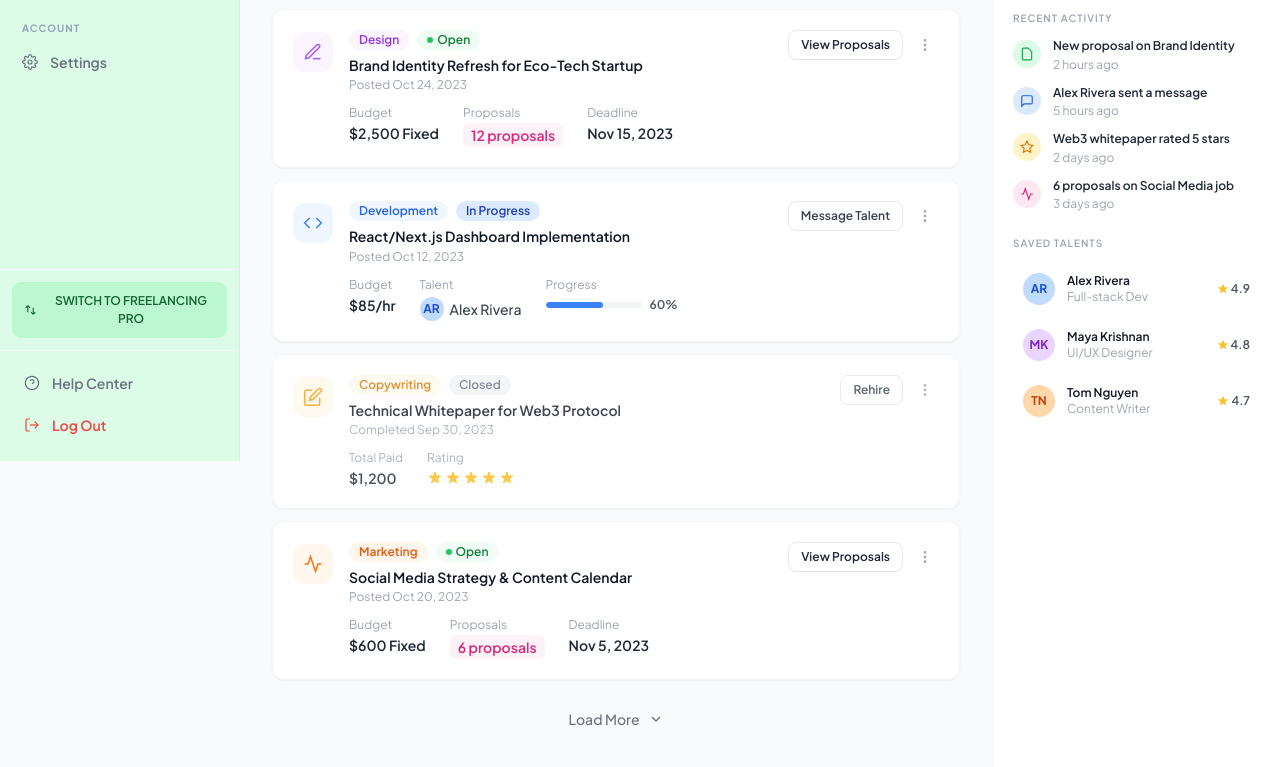
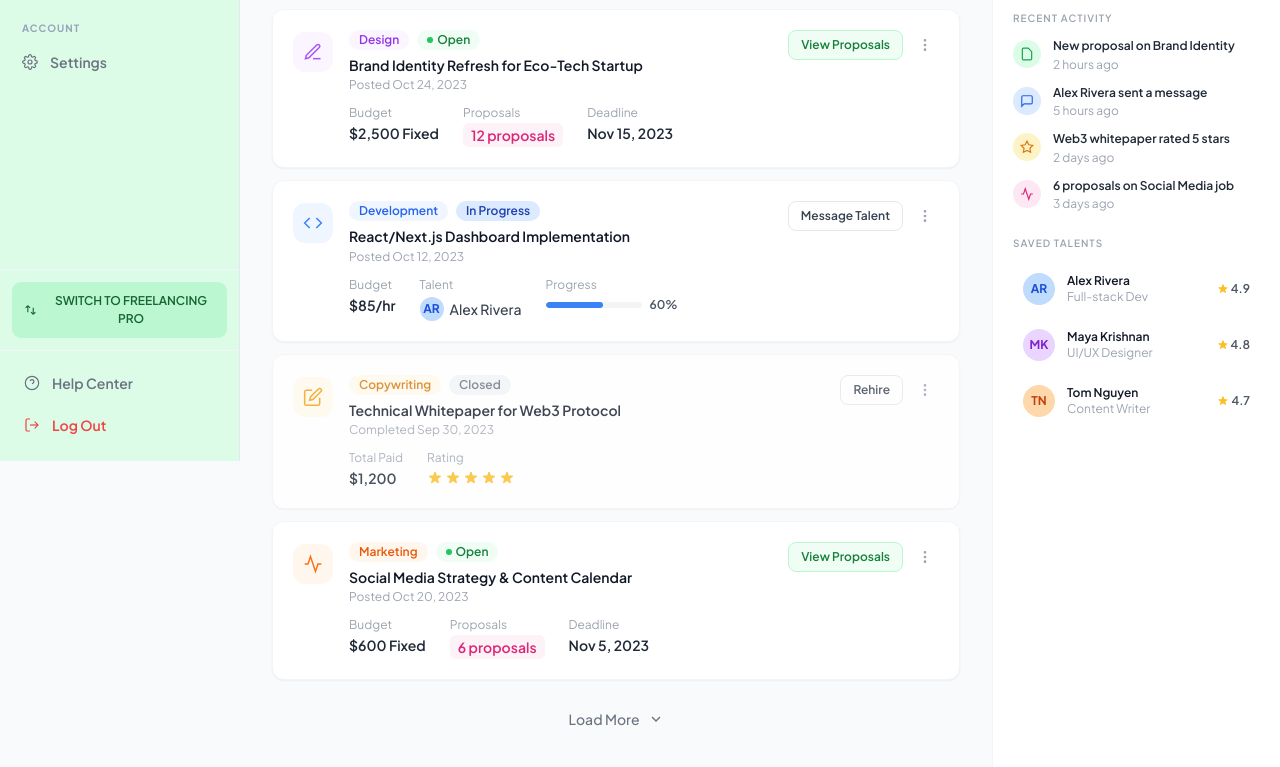
Before and after one commit to NobodyWasStark/FreelanceHub, a website: page skillbridge-post.html in a window 1280 px wide. Shown: the part 339-1106 px from the top of the page. Drawn offline with nearby package versions, Linux system fonts and the light colour scheme.

Commit message:
fixed: some minor error

```diff
--- a/skillbridge-post.html
+++ b/skillbridge-post.html
@@ -6,6 +6,18 @@
   <title>SkillBridge – My Jobs</title>
   <script src="https://cdn.tailwindcss.com"></script>
   <link href="https://fonts.googleapis.com/css2?family=Plus+Jakarta+Sans:wght@400;500;600;700;800&family=DM+Sans:wght@400;500;600&display=swap" rel="stylesheet" />
+    <script>
+    tailwind.config = {
+      theme: {
+        extend: {
+          fontFamily: { sans: ['DM Sans', 'sans-serif'] },
+          colors: {
+            brand: { 50:'#f0fdf4', 100:'#dcfce7', 200:'#bbf7d0', 500:'#22c55e', 600:'#16a34a', 700:'#15803d' }
+          }
+        }
+      }
+    }
+  </script>
     <style>
   * { font-family: 'Plus Jakarta Sans', sans-serif; }
     .fade-in {
```
